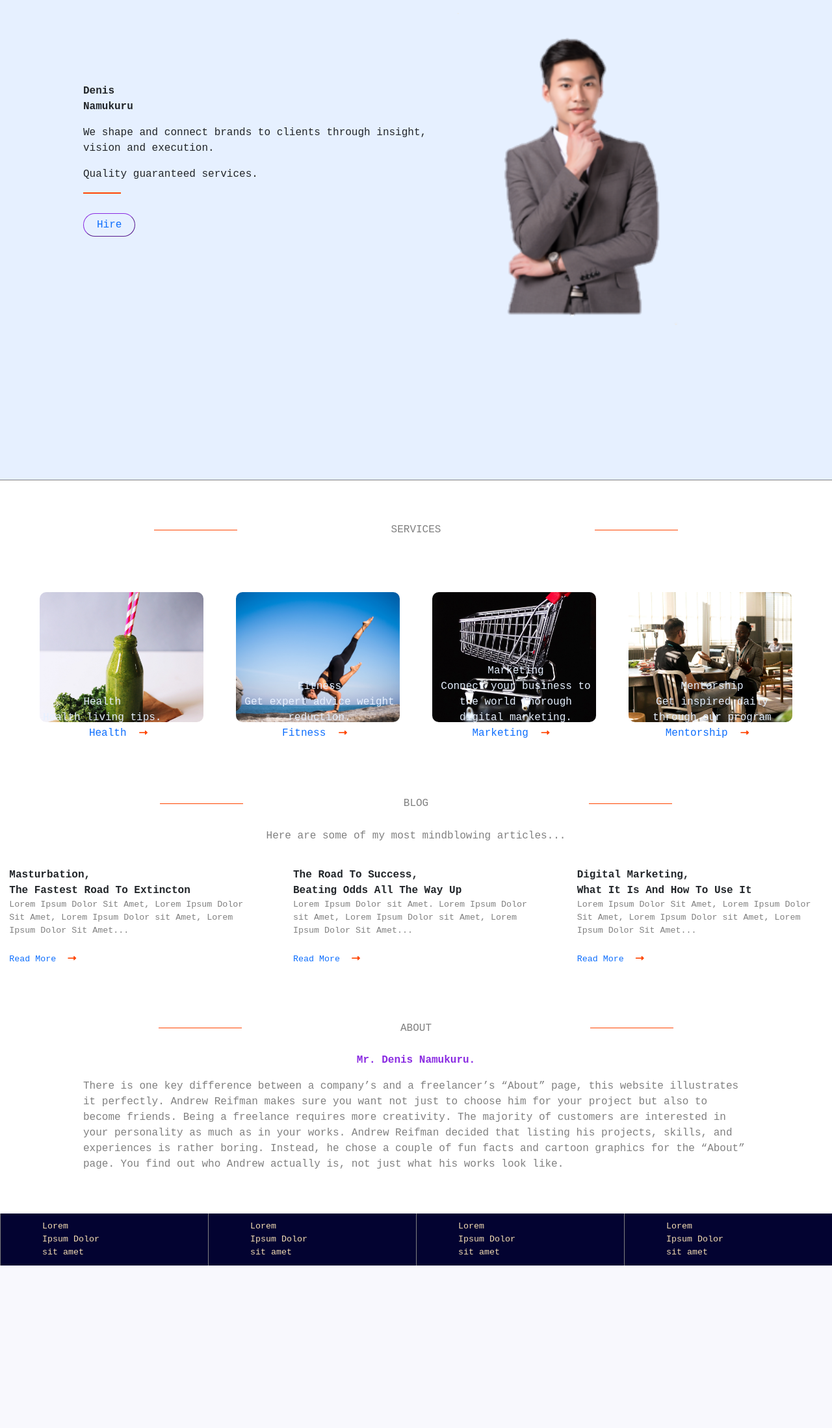
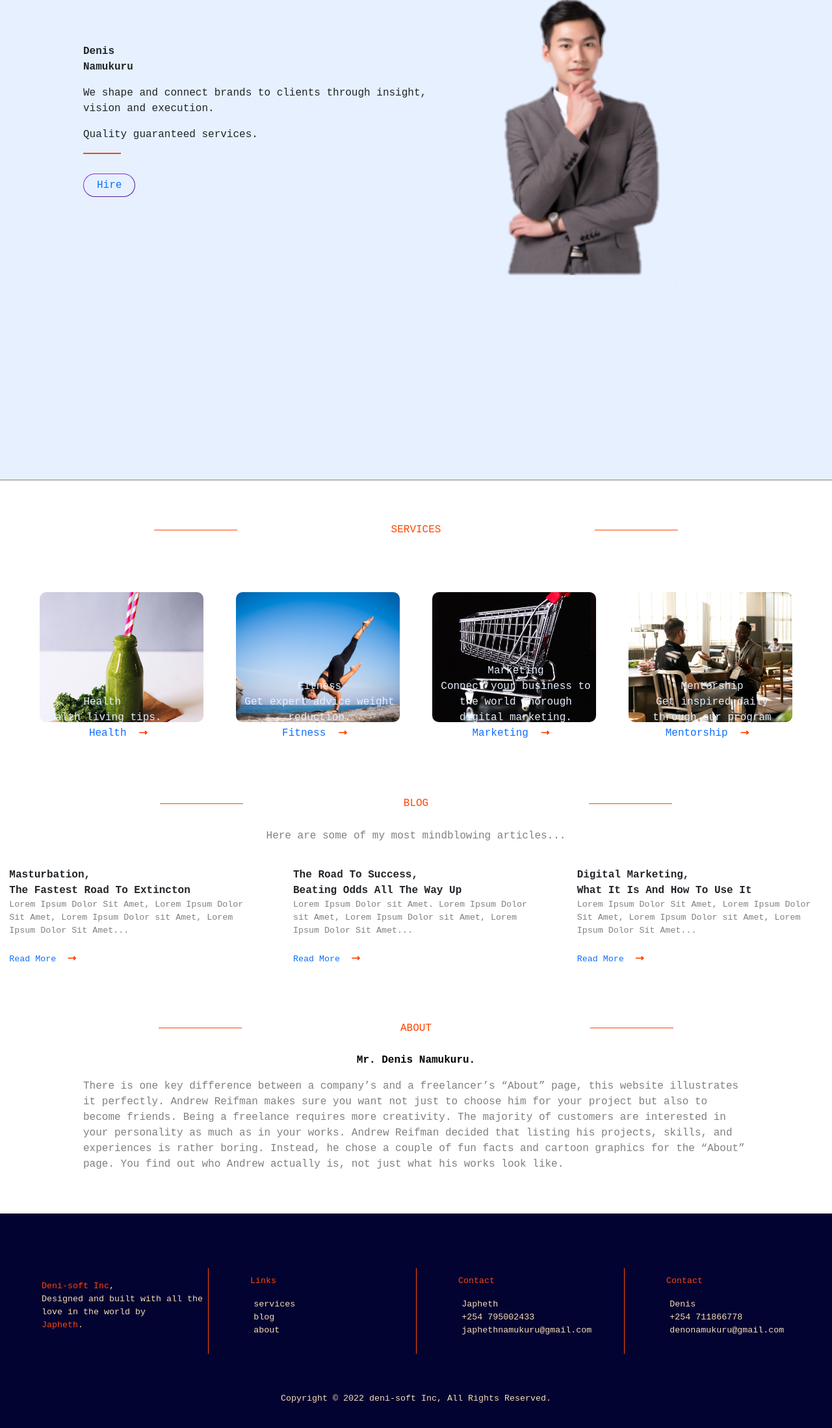
Before and after one commit to japhethnamukuru/musical-octo, a Django app: template denis/website/templates/website/index.html in a window 1280 px wide. Shown: the part 61-2258 px from the top of the page at 65% size. Before the commit the page ends 2008 px from the top, so only its background shows below. Run offline with Django 3.2, Linux system fonts and the light colour scheme; the template is opened without the code that fills it, so the values that code supplies are empty.

Commit message:
updated files

```diff
--- a/denis/website/static/website/css/base_style.css
+++ b/denis/website/static/website/css/base_style.css
@@ -16,6 +16,16 @@ body {
 }
 
 /* nav-bar links*/
+
+nav {
+  overflow: hidden;
+  width: 100vw;
+}
+
+.navbar-custom {
+  background-color: #e6f0ff;
+}
+
 .nav-link {
   text-transform: uppercase;
   font-family: 'Courier New', Courier, monospace;
@@ -119,7 +129,7 @@ body {
 .title-header-caption {
   text-transform: uppercase;
   font-family: 'Courier New', Courier, monospace;
-  color: gray;
+  color: orangered;
 }
 
 .title-bars {
@@ -224,7 +234,7 @@ body {
   text-transform: capitalize;
   text-align: center;
   font-weight: bold;
-  color: blueviolet;
+  color: black;
   margin-top: -3%;
 }
 
@@ -238,11 +248,25 @@ body {
 
 /* footer section */
 footer {
+  background-color: rgb(3, 3, 49);
+  margin-top: 5%;
+}
+.footer-body {
   display: flex;
   align-items: center;
   justify-content: space-evenly;
   background-color: rgb(3, 3, 49);
   margin-top: 5%;
+}
+
+.footer-header {
+  padding-top: 10px;
+  padding-bottom: 10px;
+}
+
+.ft-header {
+  padding-top: 20x;
+  padding-bottom: 20px;
 }
 
 .footer-content {
@@ -255,9 +279,39 @@ footer {
   padding-top: 10px;
   padding-bottom: 10px;
   background-color: inherit;
-  border-left: 1px solid gray;
+  border-left: 1px solid orangered;
 }
 
+.footer-content a {
+  text-decoration: none;
+  color: wheat;
+}
+
+.footer-content a:hover {
+  color: orangered;
+}
+
+.footer-content li {
+  list-style: none;
+  margin-left: -12%;
+}
+
+.footer-content:first-of-type {
+  border-left: none;
+}
+
+.footer-brand {
+  color: orangered;
+}
+
+.copyright {
+  color: wheat;
+  text-align: center;
+  font-family: 'Courier New', Courier, monospace;
+  font-size: smaller;
+  padding-top: 10px;
+  margin-top: 3%;
+}
 /* for mobile phones */
 @media only screen and (max-width: 600px) {
   .landing-content {
@@ -331,4 +385,13 @@ footer {
     width: 100%;
   }
 
+  .footer-body {
+    flex-wrap: wrap;
+  }
+
+  .footer-content {
+    width: 100%;
+    border-left: none;
+  }
+
 }
--- a/denis/website/templates/website/base.html
+++ b/denis/website/templates/website/base.html
@@ -12,7 +12,7 @@
     </head>
     <body>
       <div class="landing-page">
-        <nav class="navbar navbar-expand-lg">
+        <nav class="navbar navbar-custom fixed-top navbar-expand-lg">
             <div class="container-fluid">
               <i class="fa-brands fa-staylinked"></i>
               <a class="navbar-brand" href="#"><span class="sub-brand">Deni</span>-soft</a>
@@ -22,10 +22,10 @@
               <div class="collapse navbar-collapse" id="navbarNavAltMarkup">
                 <div class="navbar-nav">
                   <a class="nav-link active" aria-current="page" href="#"><span class="current" style="color: #3385ff;">Home</span></a>
-                  <a class="nav-link" href="#">Services</a>
-                  <a class="nav-link" href="#">Blog</a>
-                  <a class="nav-link" href="#">About</a>
-                  <a class="nav-link" href="#">Contact</a>
+                  <a class="nav-link" href="#services">Services</a>
+                  <a class="nav-link" href="#blog">Blog</a>
+                  <a class="nav-link" href="#about">About</a>
+                  <a class="nav-link" href="#footer">Contact</a>
                   <a class="nav-link" href="#">Hire me</a>
                   <div class="navbar-icons">
                     <i class="fa-brands fa-linkedin-in"></i>
@@ -53,7 +53,7 @@
         </div>
         <div class="title-header">
           <div class="title-bars"></div>
-          <div class="title-header-caption">Services</div>
+          <div class="title-header-caption" id="services">Services</div>
           <div class="title-bars"></div>
         </div>
         <div class="services">
@@ -62,7 +62,7 @@
             <div class="service-caption">Health
             <p>Health living tips.</p>
             </div>
-            <div class="service"><a href="#">Health</a>
+            <div class="service"><a href="{% url 'website:health' %}">Health</a>
               <i class="fa-solid fa-right-long"></i>
             </div>
           </div>
@@ -71,7 +71,7 @@
             <div class="service-caption">Fitness
               <p>Get expert advice weight reduction.</p>
             </div>
-            <div class="service"><a href="#">Fitness</a>
+            <div class="service"><a href="{% url 'website:fitness' %}">Fitness</a>
               <i class="fa-solid fa-right-long"></i>
             </div>
           </div>
@@ -80,7 +80,7 @@
             <div class="service-caption">Marketing
               <p>Connect your business to the world thorough digital marketing.</p>
             </div>
-            <div class="service"><a href="#">Marketing</a>
+            <div class="service"><a href="{% url 'website:marketing' %}">Marketing</a>
               <i class="fa-solid fa-right-long"></i>
             </div>
           </div>
@@ -89,14 +89,14 @@
             <div class="service-caption">Mentorship
               <p>Get inspired daily through our program</p>
             </div>
-            <div class="service"><a href="#">Mentorship</a>
+            <div class="service"><a href="{% url 'website:mentorship' %}">Mentorship</a>
               <i class="fa-solid fa-right-long"></i>
             </div>
           </div>
         </div>
         <div class="title-header">
           <div class="title-bars"></div>
-          <div class="title-header-caption">Blog</div>
+          <div class="title-header-caption" id="blog">Blog</div>
           <div class="title-bars"></div>
         </div>
         <div class="blog-header-caption">
@@ -138,7 +138,7 @@
         </div>
         <div class="title-header">
           <div class="title-bars"></div>
-          <div class="title-header-caption">About</div>
+          <div class="title-header-caption" id="about">About</div>
           <div class="title-bars"></div>
         </div>
         <div class="about-header">
@@ -151,11 +151,49 @@
 Being a freelance requires more creativity. The majority of customers are interested in your personality as much as in your works. Andrew Reifman decided that listing his projects, skills, and experiences is rather boring. Instead, he chose a couple of fun facts and cartoon graphics for the “About” page. You find out who Andrew actually is, not just what his works look like.
           </p>
         </div>
-        <footer class="footer">
-          <div class="footer-content">Lorem<br> Ipsum Dolor<br> sit amet</div>
-          <div class="footer-content">Lorem<br> Ipsum Dolor<br> sit amet</div>
-          <div class="footer-content">Lorem<br> Ipsum Dolor<br> sit amet</div>
-          <div class="footer-content">Lorem<br> Ipsum Dolor<br> sit amet</div>
+        <footer class="footer" id="footer">
+          <div class="footer-header"></div>
+          <div class="footer-body">
+            <div class="footer-content">
+              <p><span class="footer-brand">Deni-soft Inc</span>,<br>Designed and built with all the love in the world by<br><span class="footer-brand">Japheth</span>.</p>
+            </div>
+            <div class="footer-content">
+              <p><span class="footer-brand">Links</span></p>
+              <ul>
+                <li><a href="#services">services</a></li>
+                <li><a href="#blog">blog</a></li>
+                <li><a href="#about">about</a></li>
+              </ul>
+            </div>
+            <div class="footer-content">
+              <p><span class="footer-brand">Contact</span></p>
+              <ul>
+                <li><a href="#">Japheth</a></li>
+                <li><a href="#">+254 795002433</a></li>
+                <li><a href="#">japhethnamukuru@gmail.com</a></li>
+              </ul>
+            </div>
+            <div class="footer-content">
+              <p><span class="footer-brand">Contact</span></p>
+              <ul>
+                <li><a href="#">Denis</a></li>
+                <li><a href="#">+254 711866778</a></li>
+                <li><a href="#">denonamukuru@gmail.com</a></li>
+              </ul>
+            </div>
+          </div>
+          <div class="footer-header ft-header">
+            <div id="copyright" class="copyright"></div>
+            <script>
+              const paragraph = `
+              <p>
+                Copyright &copy; ${new Date().getFullYear()} deni-soft Inc, All Rights Reserved.
+              </p>
+            `;
+
+              document.getElementById('copyright').innerHTML = paragraph;
+            </script>
+          </div>
         </footer>
         <script src="https://cdn.jsdelivr.net/npm/bootstrap@5.2.2/dist/js/bootstrap.bundle.min.js" integrity="sha384-OERcA2EqjJCMA+/3y+gxIOqMEjwtxJY7qPCqsdltbNJuaOe923+mo//f6V8Qbsw3" crossorigin="anonymous"></script>
         <script src="{% static 'website/js/index.js' %}"></script>
--- /dev/null
+++ b/denis/website/templates/website/health.html
@@ -0,0 +1 @@
+<h1>Health</h1>
--- /dev/null
+++ b/denis/website/templates/website/marketing.html
@@ -0,0 +1 @@
+<h1>Marketing</h1>
--- /dev/null
+++ b/denis/website/templates/website/mentorship.html
@@ -0,0 +1 @@
+<h1>Mentorship</h1>
--- a/denis/website/urls.py
+++ b/denis/website/urls.py
@@ -2,6 +2,11 @@ from django.urls import path
 from . import views
 
 
+app_name = 'website'
 urlpatterns = [
     path('', views.index, name='index'),
+    path('health/', views.health, name='health'),
+    path('fitness/', views.fitness, name='fitness'),
+    path('marketing/', views.marketing, name='marketing'),
+    path('mentorship/', views.mentorship, name='mentorship'),
 ]
```
Also changed, not shown: denis/website/templates/website/base1.html (added, +39 -0 lines), denis/website/templates/website/fitness.html (added, +7 -0 lines), denis/website/templates/website/footer.html (added, +48 -0 lines), denis/website/views.py (+12 -0 lines).
